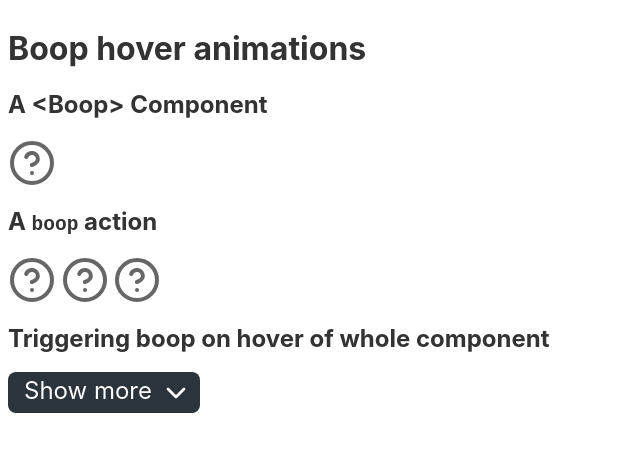
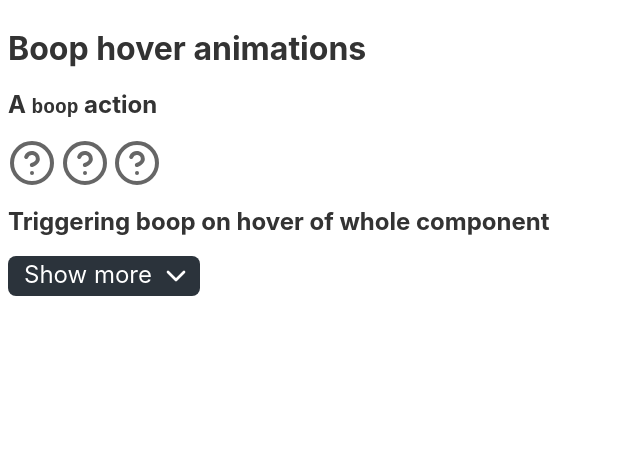
Before and after one commit to geoffrich/svelte-boop-demo, a Svelte app: page / in a window 1280 px wide. Shown: the top 452 px of the page, without its empty margins (0-640 px from the left). Built offline with nearby package versions, Linux system fonts and the light colour scheme.

Commit message:
Move BoopAction to Boop

```diff
--- a/src/App.svelte
+++ b/src/App.svelte
@@ -1,7 +1,6 @@
 <script>
   import HelpButton from './HelpButton.svelte';
   import Boop from './Boop.svelte';
-  import BoopAction from './BoopAction.svelte';
   import Expand from './Expand.svelte';
 </script>
 
@@ -13,21 +12,16 @@
 
 <h1>Boop hover animations</h1>
 
-<h2>A {'<Boop>'} Component</h2>
-<Boop rotation={20} timing={200}>
+<h2>A <code>boop</code> action</h2>
+<Boop boopParams={{ rotation: 20, timing: 200 }}>
+  <HelpButton />
+</Boop>
+<Boop boopParams={{ scale: 1.2, timing: 200 }}>
+  <HelpButton />
+</Boop>
+<Boop boopParams={{ y: 5, timing: 200 }}>
   <HelpButton />
 </Boop>
 
-<h2>A <code>boop</code> action</h2>
-<BoopAction boopParams={{ rotation: 20, timing: 200 }}>
-  <HelpButton />
-</BoopAction>
-<BoopAction boopParams={{ scale: 1.2, timing: 200 }}>
-  <HelpButton />
-</BoopAction>
-<BoopAction boopParams={{ y: 5, timing: 200 }}>
-  <HelpButton />
-</BoopAction>
-
 <h2>Triggering boop on hover of whole component</h2>
 <Expand />
--- a/src/Boop.svelte
+++ b/src/Boop.svelte
@@ -1,26 +1,11 @@
 <script>
-  import { spring } from 'svelte/motion';
+  import boop from './boop.js';
+  export let boopParams;
+  let isBooped = false;
 
-  let isBooped = false;
-  export let rotation = 0;
-  export let timing = 150;
-
-  let springyRotation = spring(0, {
-    stiffness: 0.1,
-    damping: 0.15
-  });
-
-  $: springyRotation.set(isBooped ? rotation : 0);
-
-  $: style = `
-		display: inline-block;
-		transform: rotate(${$springyRotation}deg)
-	`;
-
-  $: if (isBooped) {
-    window.setTimeout(() => {
-      isBooped = false;
-    }, timing);
+  // Is there a more Svelte-y way to do this?
+  function setIsBooped(val) {
+    isBooped = val;
   }
 
   function triggerBoop() {
@@ -29,6 +14,9 @@
 </script>
 
 <!-- trigger onclick so demo works on mobile -->
-<span on:mouseenter={triggerBoop} on:click={triggerBoop} {style}>
+<span
+  on:mouseenter={triggerBoop}
+  on:click={triggerBoop}
+  use:boop={{ isBooped, ...boopParams, setter: setIsBooped }}>
   <slot />
 </span>
--- a/src/BoopAction.svelte
+++ /dev/null
@@ -1,22 +0,0 @@
-<script>
-  import boop from './boop.js';
-  export let boopParams;
-  let isBooped = false;
-
-  // Is there a more Svelte-y way to do this?
-  function setIsBooped(val) {
-    isBooped = val;
-  }
-
-  function triggerBoop() {
-    isBooped = true;
-  }
-</script>
-
-<!-- trigger onclick so demo works on mobile -->
-<span
-  on:mouseenter={triggerBoop}
-  on:click={triggerBoop}
-  use:boop={{ isBooped, ...boopParams, setter: setIsBooped }}>
-  <slot />
-</span>
```
